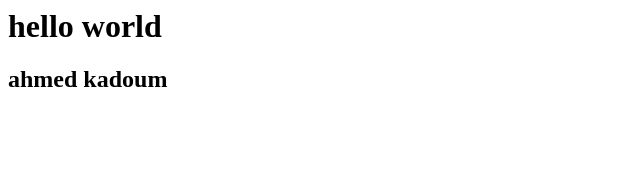
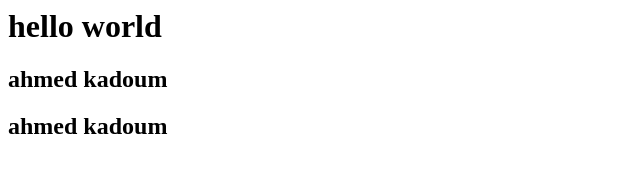
Before and after one commit to AhmedKadoum/ProjectX, a plain HTML site: page index.html in a window 1280 px wide. Shown: the whole page, without its empty margins (0-640 px from the left). Drawn offline with Linux system fonts and the light colour scheme.

Commit message:
add line

```diff
--- a/index.html
+++ b/index.html
@@ -1,2 +1,3 @@
 <h1>hello world</h1>
 <h2>ahmed kadoum</h2>
+<h2>ahmed kadoum</h2>
```
